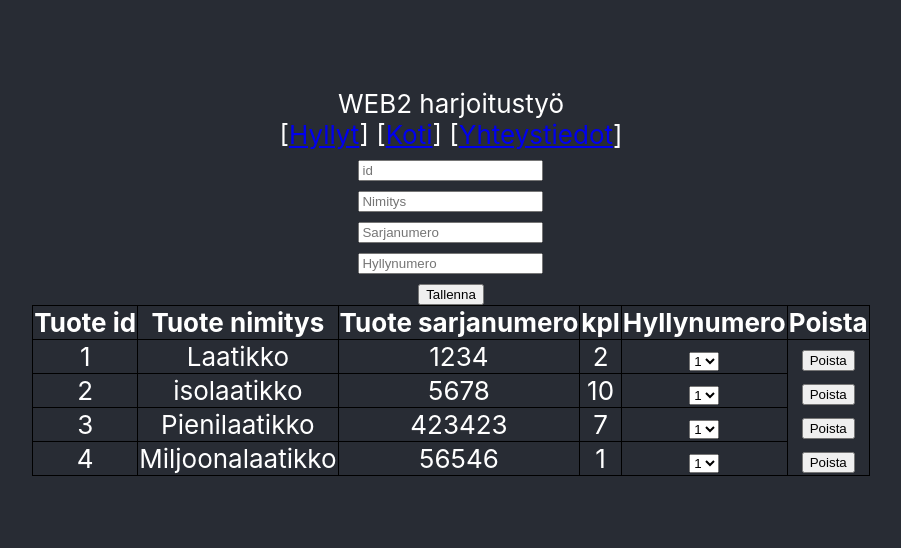
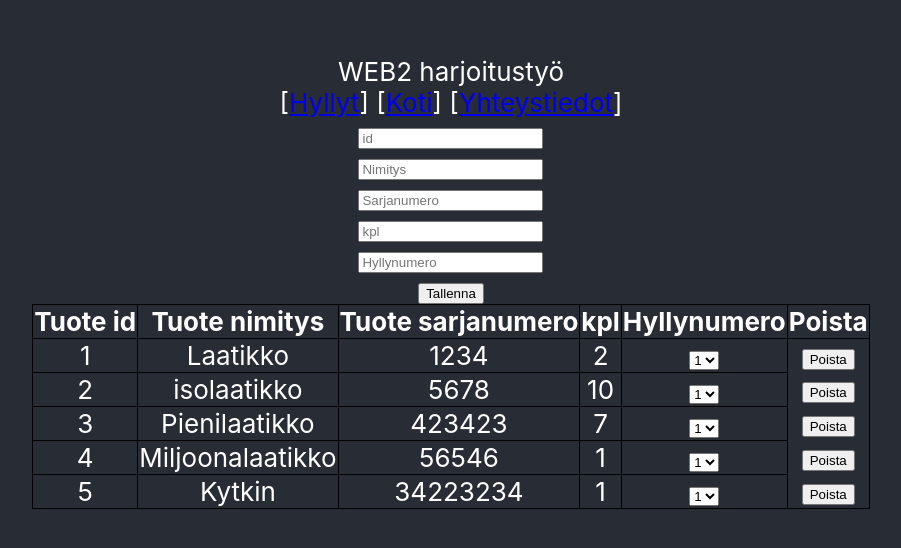
Before and after one commit to JoniKourunen/webohjemointi2_harj_tyo, a React (Create React App) app: page /Hyllyt in a window 1280 px wide. Shown: the part 118-666 px from the top of the page, without its empty margins (189-1090 px from the left). Built offline with nearby package versions, Linux system fonts and the light colour scheme; data requests are answered from the project's data file.

Commit message:
korjaus määrään

```diff
--- a/db.json
+++ b/db.json
@@ -80,6 +80,13 @@
       "Sarjanumero": "56546",
       "kpl": 1,
       "Hyllynumero": "4"
+    },
+    {
+      "id": "5",
+      "Nimitys": "Kytkin",
+      "Sarjanumero": "34223234",
+      "Hyllynumero": "2",
+      "kpl": "1"
     }
   ],
   "Hyllytavara": {
--- a/src/Lisays.js
+++ b/src/Lisays.js
@@ -42,7 +42,7 @@ export class Lisays extends Component {
 
 
     render() {
-        const { id, Nimitys, Sarjanumero, Hyllynumero } = this.state
+        const { id, Nimitys, Sarjanumero, kpl, Hyllynumero } = this.state
 
 
         return (
@@ -75,6 +75,14 @@ export class Lisays extends Component {
                         onChange={this.changeHandler}
                         placeholder="Sarjanumero"
                         />
+                    </div>                    <div>
+                        <input
+                        type="text"
+                        name="kpl"
+                        value={kpl}
+                        onChange={this.changeHandler}
+                        placeholder="kpl"
+                        />
                     </div>
                     <div>
                         <input
```
